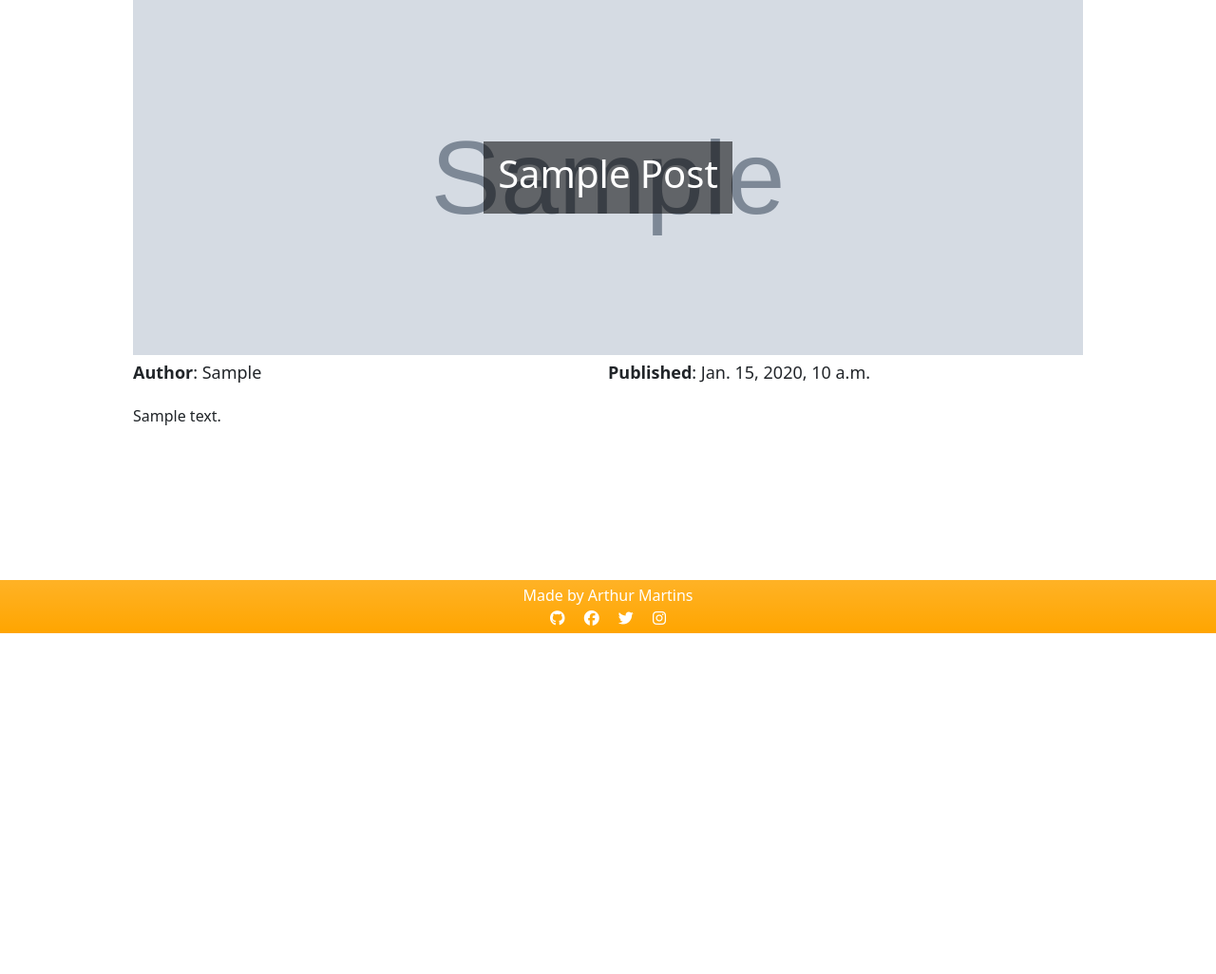
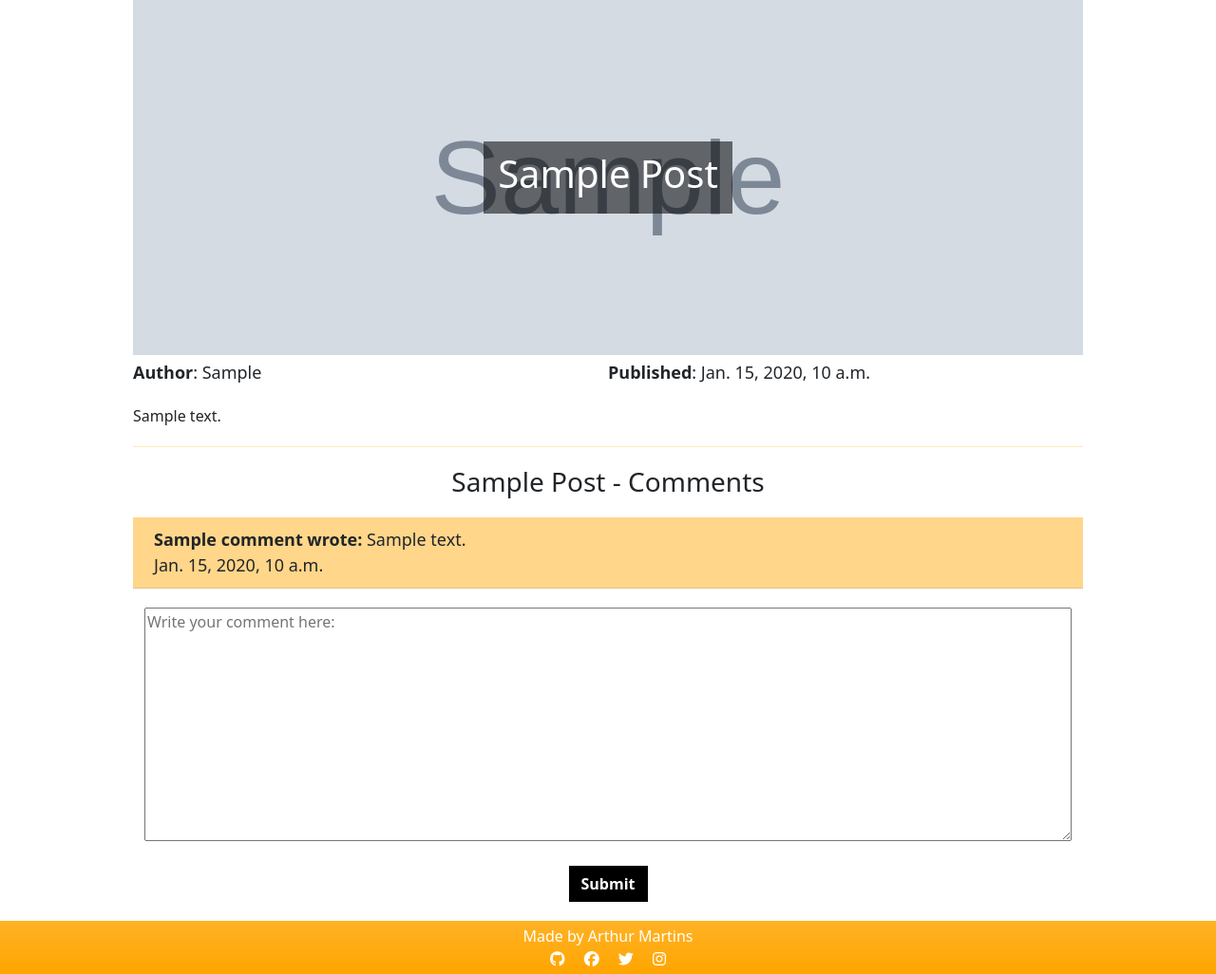
Before and after one commit to arthurmezaonik/portfolio_project_5, a Django app: a page that uses blog/templates/blog/specific_post.html in a window 1280 px wide. Shown: the part 133-1159 px from the top of the page at 95% size. Before the commit the page ends 800 px from the top, so only its background shows below. Run offline with Django 3.2, Linux system fonts and the light colour scheme; a user stored in the database is signed in; tables that the repository leaves empty hold one stand-in row (values such as "Sample post"); grey boxes marked "Sample" are stand-in pictures; some libraries are stand-ins or nearby versions.

Commit message:
Add form to comment a blog post

```diff
--- /dev/null
+++ b/blog/forms.py
@@ -0,0 +1,21 @@
+from .models import Comment
+from django import forms
+
+
+class CommentForm(forms.ModelForm):
+    """ Form to comment a blog post """
+    class Meta:
+        model = Comment
+
+        fields = ('body',)
+
+        labels = {
+            'body': '',
+        }
+
+        widgets = {
+            'body': forms.Textarea(attrs={
+                'class': 'comment__box',
+                'placeholder': 'Write your comment here:',
+            }),
+        }
--- /dev/null
+++ b/blog/templates/blog/includes/comment-content.html
@@ -0,0 +1,6 @@
+<div class="col-12">
+    <p class="specific-post__author"><strong>{{ comment.name }} wrote:</strong> {{ comment.body }}</p>
+</div>
+<div class="col-12">
+    <p class="specific-post__published">{{ comment.created_on }}</p>
+</div>
--- a/blog/templates/blog/specific_post.html
+++ b/blog/templates/blog/specific_post.html
@@ -29,12 +29,54 @@
                     </div>
                 </div>
             </div>
+
             <div class="row specific-post__info-container">
                 <div class="col-12 col-sm-6 text__captal specific-post__author"><strong>Author</strong>: {{ post.author }}</div>
                 <div class="col-12 col-sm-6 specific-post__published"><strong>Published</strong>: {{ post.created_on }}</div>
             </div>
+
             <div class="row post__content-container">
                 {{ post.content | safe }}
+            </div>
+
+            <hr class="break__line text__orange">
+
+            <div class="container comment_container">
+                <div class="customer__comments">
+                    {% if comments %}
+                        <h3 class="comment__title"><span class='text__captal'>{{post.title}}</span> - Comments</h3>
+                            {% for comment in comments %}
+                                {% if comment.approved %}
+                                    {% if forloop.counter|divisibleby:2 %}
+                                        <div class="row comment">
+                                    {% else %}
+                                        <div class="row comment comment__orange-bg">
+                                    {% endif %}
+                                            {% include 'blog/includes/comment-content.html'%}
+                                        </div>
+                                {% endif %}
+                            {% endfor %}
+                    {% else %}
+                        <h3 class="comment__title">This blog post has no comments</h3>
+                    {% endif %}
+                </div>
+
+                <div class="form__comment">
+                    {% if commented %}
+                        <p>Comment Submitted. Your comment will be verified before approval.</p>
+                    {% else %}
+                        {% if request.user.is_authenticated %}
+                            <form action="" method="POST">
+                                {% csrf_token%}
+
+                                {{ comment_form.as_p }}
+                                <input type="submit" value="Submit" class="btn text__bold text__white keep-shopping rounded-0 mt-1">
+                            </form>
+                        {% else %}
+                            <p>Sorry, but you need to be registered to leave a comment. <a href="{% url 'account_signup' %}" title='Sign up page'>Sign up here</a>.</p>
+                        {% endif %}
+                    {% endif %}
+                </div>
             </div>
         </div>
     </div>
--- a/blog/views.py
+++ b/blog/views.py
@@ -1,6 +1,8 @@
 from django.shortcuts import render, get_object_or_404
+from django.http import HttpResponseRedirect
 from django.db.models.functions import Lower
-from .models import Post
+from .models import Post, Comment
+from .forms import CommentForm
 
 
 def blog(request):
@@ -36,9 +38,31 @@ def blog(request):
 def specific_post(request, slug):
     """A view to render a specific blog post"""
     post = get_object_or_404(Post, slug=slug)
+    commented = False
+    comments = Comment.objects.filter(post=post.id)
+
+    if request.method == 'POST':
+        comment_form = CommentForm(request.POST)
+        if comment_form.is_valid():
+            comment_form.instance.email = request.user.email
+            comment_form.instance.name = request.user.username
+            comment = comment_form.save(commit=False)
+            comment.post = post
+            comment.save()
+
+            return HttpResponseRedirect(
+                f'{slug}?commented=True'
+            )
+    else:
+        comment_form = CommentForm()
+        if "commented" in request.GET:
+            commented = True
 
     context = {
-        'post': post
+        'post': post,
+        'comments': comments,
+        'comment_form': comment_form,
+        'commented': commented
     }
 
     return render(request, 'blog/specific_post.html', context)
--- a/static/css/blog/blog.css
+++ b/static/css/blog/blog.css
@@ -194,6 +194,12 @@
     padding: 0;
 }
 
+.break__line{
+    max-width: 1036px;
+    width: 100%;
+    margin: 20px auto;
+    height: 3px;
+}
 
 @media only screen and (min-width:768px){
     .specific-post__header-container{
@@ -242,3 +248,41 @@
         font-size: 22px;
     }
 }
+
+/* Comments */
+.comment__container{
+    max-width: 1036px;
+    padding: 15px 10px;
+}
+
+.comment__title{
+    text-align: center;
+    margin-bottom: 20px;
+}
+
+.comment{
+    padding:10px;
+    border-bottom: 1px solid #8080803d;
+}
+
+.comment__orange-bg{
+    background-color: #ffa50075;
+}
+
+.comment p{
+    margin: 0;
+}
+
+.form__comment{
+    text-align: center;
+    margin: 20px 0;
+}
+
+.comment__box{
+    width: 100%;
+    max-width: 1040px;
+}
+
+.btn.text__white{
+    background-color: black;
+}
```
Also changed, not shown: fit_at_home/settings.py (+6 -6 lines).
